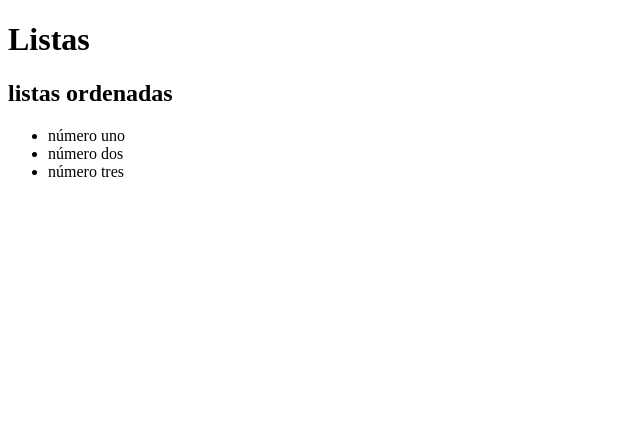
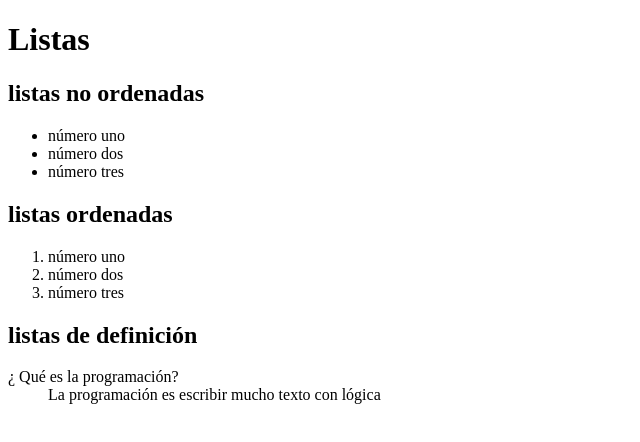
Before and after one commit to tinimalvarez/XAcademy, a plain HTML site: page index.html in a window 1280 px wide. Shown: the whole page, without its empty margins (0-640 px from the left). Drawn offline with Linux system fonts and the light colour scheme.

Commit message:
prueba 2

```diff
--- a/index.html
+++ b/index.html
@@ -6,12 +6,23 @@
     </head>
     <body>
         <h1>Listas</h1>
-        <h2>listas ordenadas</h2>
+        <h2>listas no ordenadas</h2>
         <ul>
             <li>número uno</li>
             <li>número dos</li>
             <li>número tres</li>
         </ul>
+        <h2>listas ordenadas</h2>
+        <ol>
+            <li>número uno</li>
+            <li>número dos</li>
+            <li>número tres</li>
+        </ol>
+        <h2>listas de definición</h2>
+        <dl>
+            <dt>¿ Qué es la programación?</dt>
+            <dd>La programación es escribir mucho texto con lógica</dd>
+        </dl>
      </body>
 
 </html>
```
